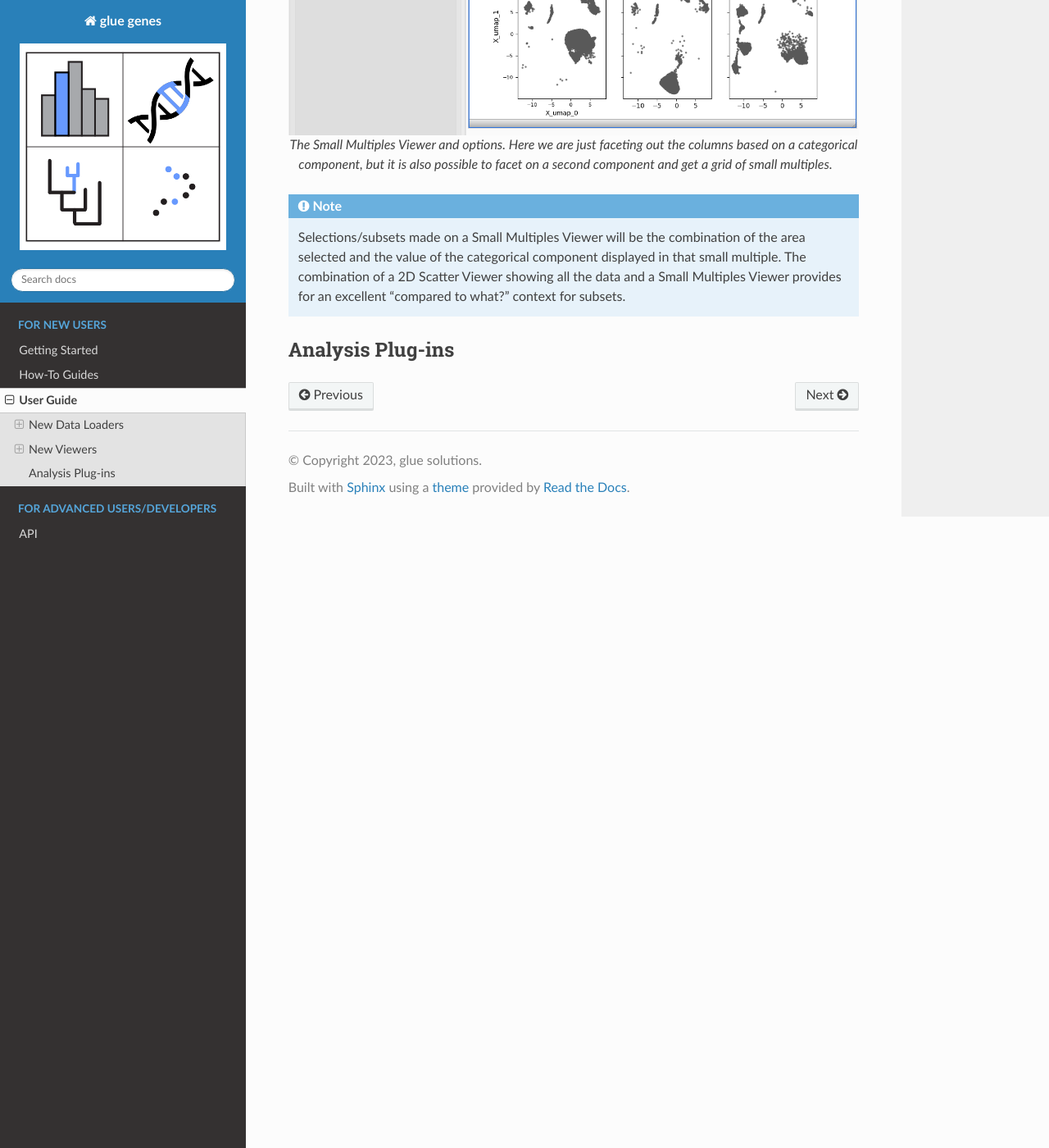
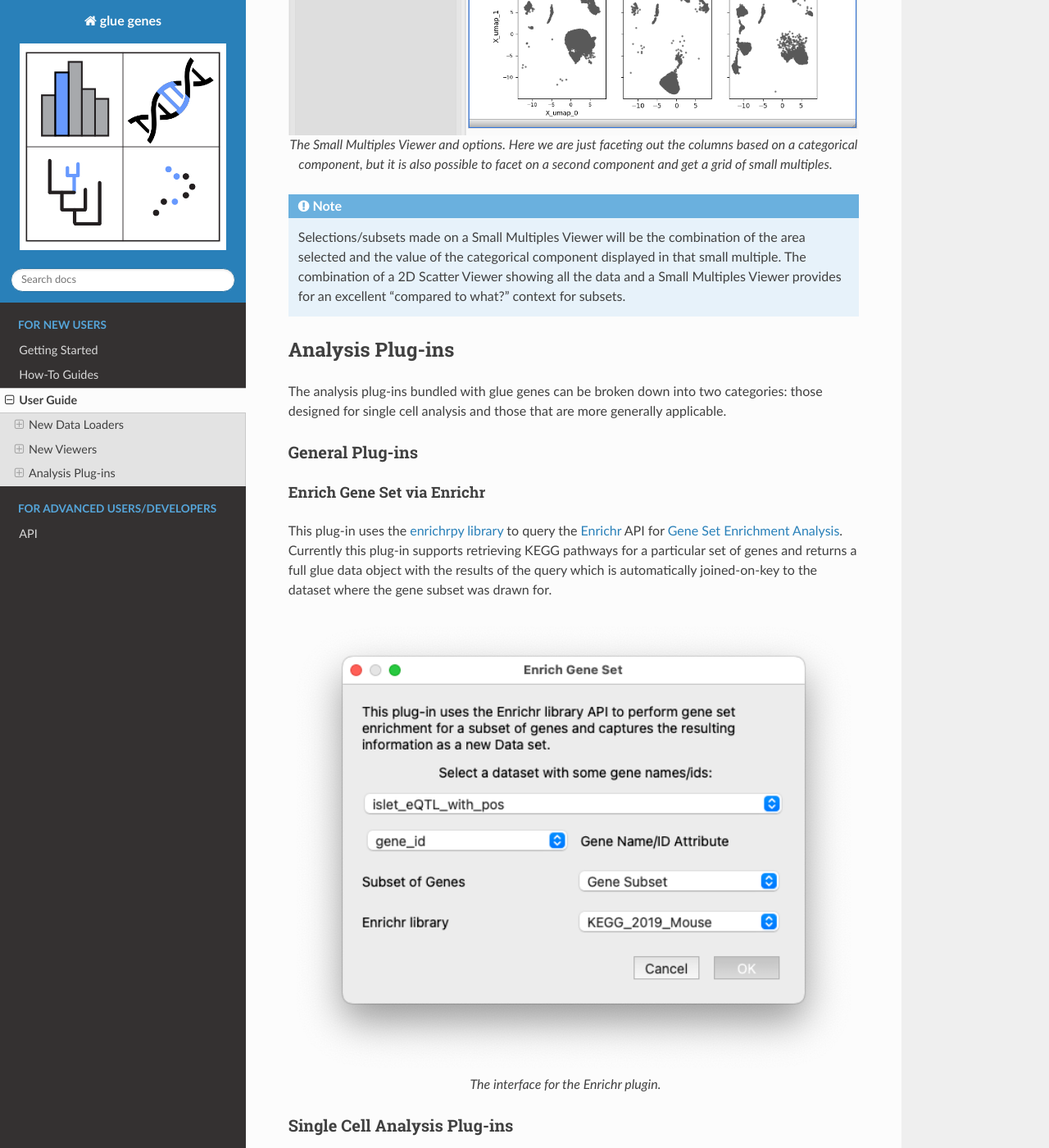
Before and after one commit to gluesolutions/glue-genes, a Sphinx documentation site: the page built from docs/source/user-guide/index.rst, in a window 1280 px wide and 1400 px high, scrolled down 2795 px. Shown: the whole window at 82% size. Built offline with Sphinx 7.4.7 and the Read the Docs theme 2.0.0, drawn with Linux system fonts in a browser that asks for light colours; some of the changed text lies outside the part shown.

Commit message:
Finish basic User Guide

```diff
--- a/docs/source/user-guide/index.rst
+++ b/docs/source/user-guide/index.rst
@@ -70,3 +70,33 @@ The Small Multiples Viewer is an extra Viewer bundled by default with glue genes
 
 Analysis Plug-ins
 ******************
+
+The analysis plug-ins bundled with glue genes can be broken down into two categories: those designed for single cell analysis and those that are more generally applicable.
+
+General Plug-ins
+==================
+
+Enrich Gene Set via Enrichr
+----------------------------
+
+This plug-in uses the `enrichrpy library <https://github.com/estorrs/enrichrpy>`_ to query the `Enrichr <https://maayanlab.cloud/Enrichr/>`_ API for `Gene Set Enrichment Analysis <https://pubmed.ncbi.nlm.nih.gov/16199517/>`_. Currently this plug-in supports retrieving KEGG pathways for a particular set of genes and returns a full glue data object with the results of the query which is automatically joined-on-key to the dataset where the gene subset was drawn for.
+
+.. figure:: images/enrichr.png
+      :align: center
+      :width: 100%
+
+      The interface for the Enrichr plugin.
+
+
+Single Cell Analysis Plug-ins
+===============================
+
+Scanpy Differential Gene Expression
+------------------------------------
+
+A basic guide to using this plug-in is :ref:`here<DGE Between Cell Subsets>`
+
+
+Calculate Summary Over Gene Subset
+------------------------------------
+A basic guide to using this plug-in is :ref:`here<Gene Expression Summary>`
```
Also changed, not shown: docs/source/how-to/data-in.rst (+2 -7 lines), docs/source/user-guide/images/enrichr.png (added).
